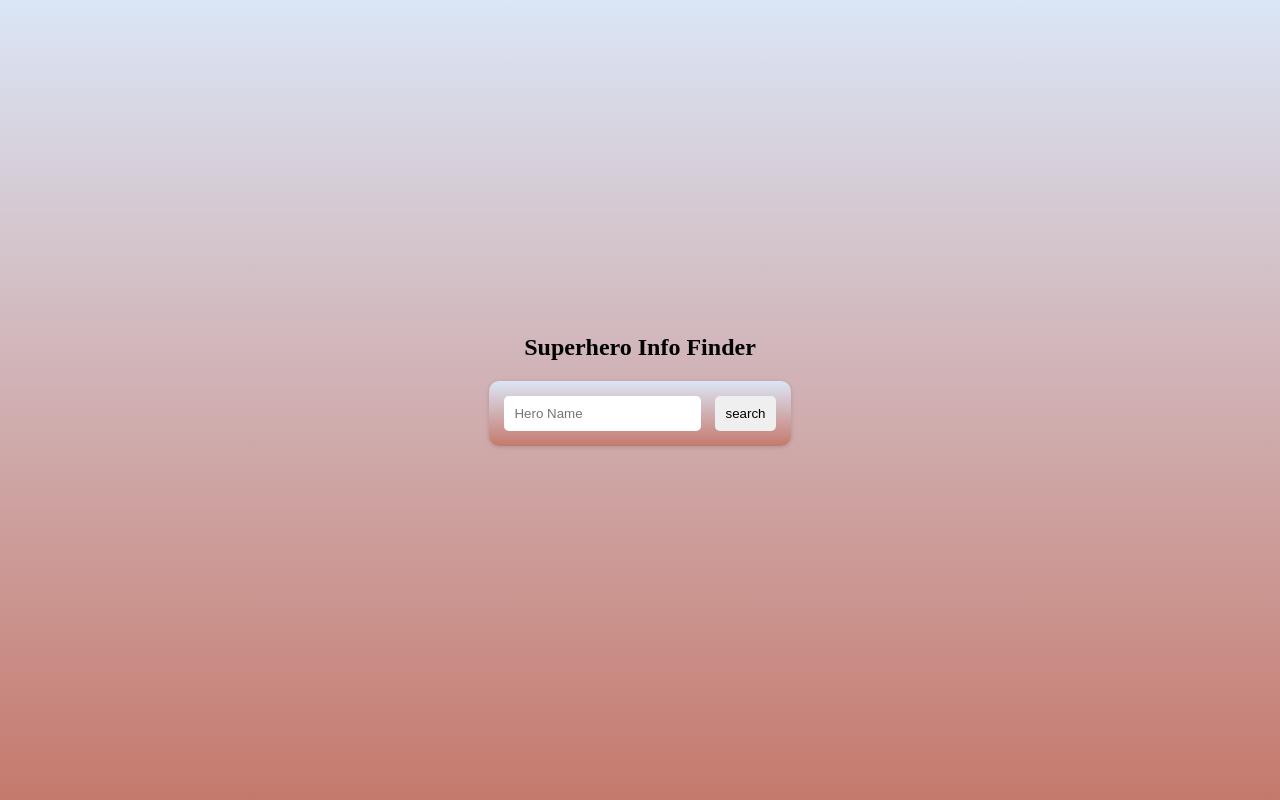
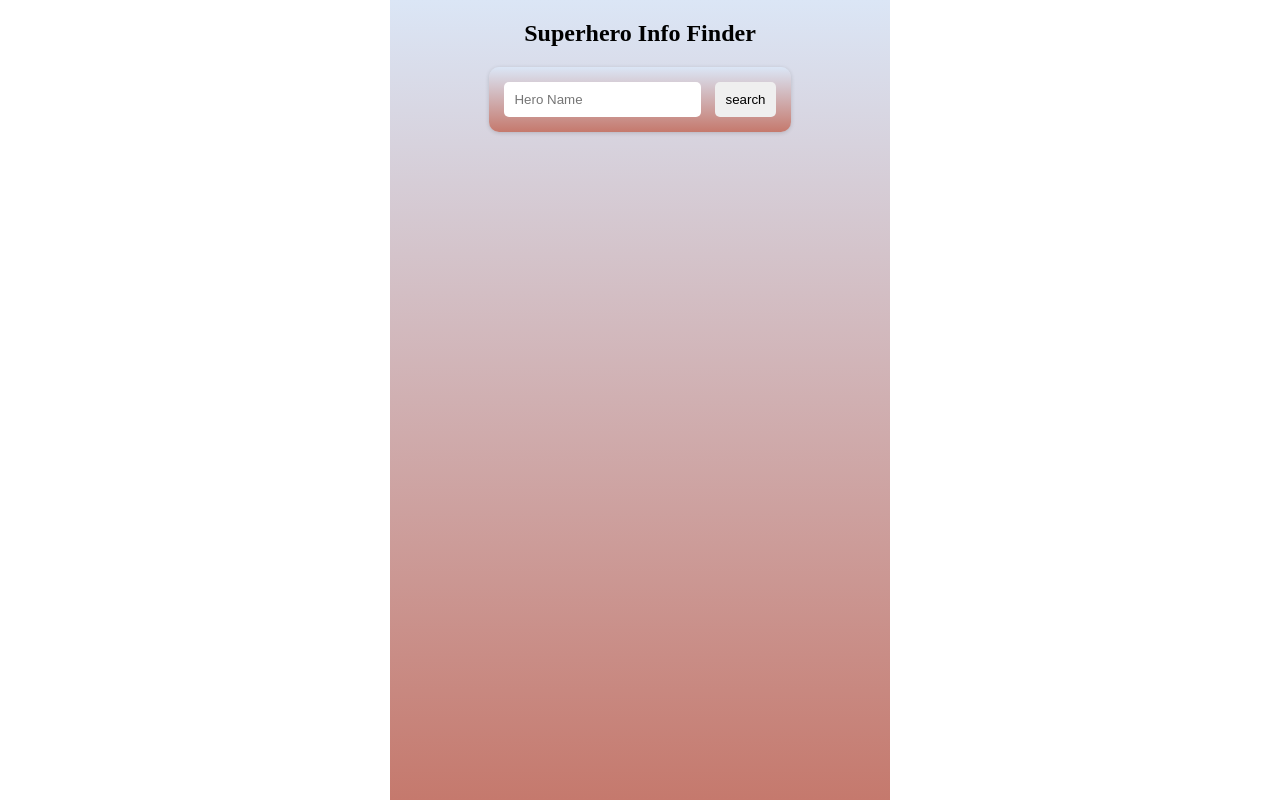
Before and after one commit to MuhammadAdil12/api-mini-project, a plain HTML site: page index.html in a window 1280 px wide. Drawn offline with Linux system fonts and the light colour scheme.

Commit message:
second commit

```diff
--- a/styles.css
+++ b/styles.css
@@ -3,9 +3,13 @@
     padding: 0%;
     box-sizing: border-box;
 }
+body{
+    display: flex;
+    justify-content: center;
+}
 
 .main{
-    width: 100vw;
+    width: 500px;
     min-height: 100vh;
     display: flex;
     align-items: center;
```
